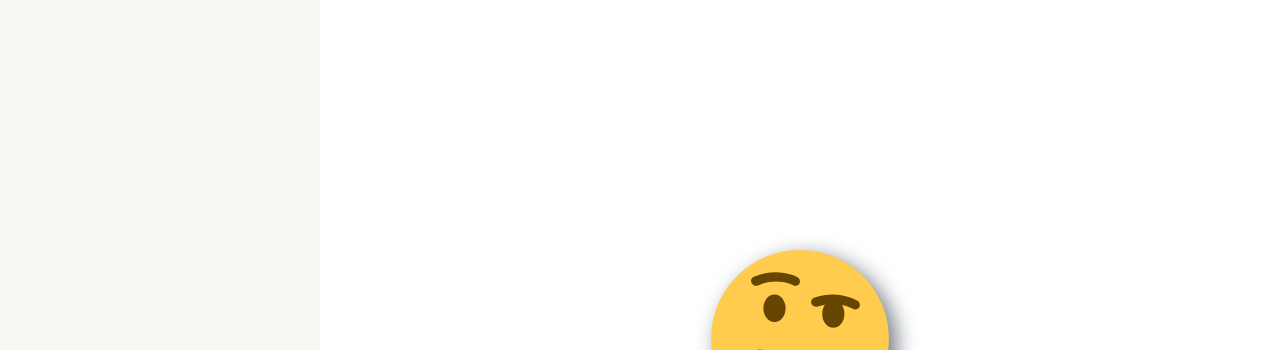
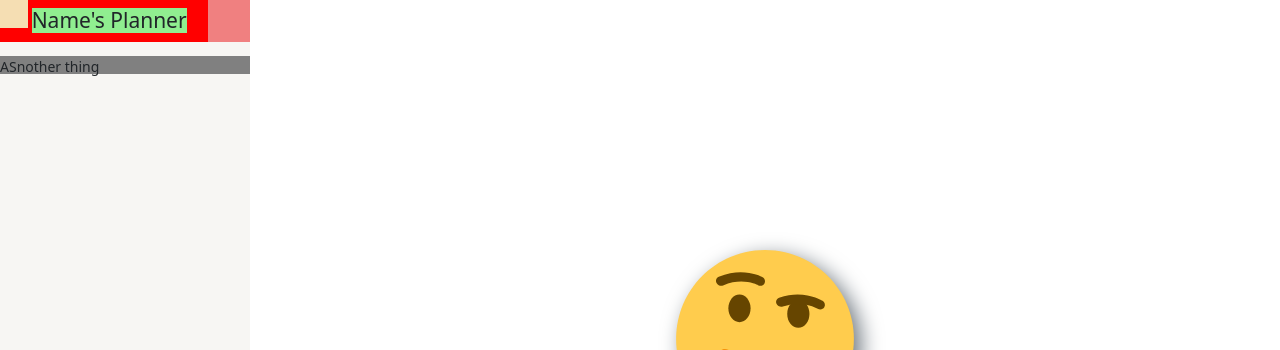
Before and after one commit to Artisine/ArtisinePlannerTracker, a plain HTML site: page client/index.html in a window 1280 px wide. Shown: the top 350 px of the page. Drawn offline with Linux system fonts and the light colour scheme.

Commit message:
0.1.4 Dashboard sidebar... some stuff, WIP

```diff
--- a/client/index.html
+++ b/client/index.html
@@ -139,10 +139,10 @@
 	</section>
 
 	<section name="dashboard">
-		<div class="row no-gutters">
-			<div class="col col-md-3">
+		<div name="dashboard_row">
+			<div name="dashboard_row_sidebar" >
 				<aside id="dashboard_sidebar">
-					<div name="centered">
+					<!-- <div name="centered">
 
 						<ul class="list-group">
 							<a href="#" class="list-group-item list-group-item-action">
@@ -157,11 +157,29 @@
 
 						</ul>
 
+					</div> -->
+
+					<div name="account-dialogue-button">
+						<div name="container-left">
+							<div name="icon">
+
+							</div>
+							<div name="displayname">
+								<h4>Name's Planner</h4>
+							</div>
+						</div>
+						<div name="container-right">
+							<div name="toggle-button">
+
+							</div>
+						</div>
 					</div>
+					<div style="width:100%; height:1rem;"></div>
+					<div style="background-color: grey;" class="pagebutton">ASnother thing</div>
 				</aside>
 			</div>
 
-			<div class="col ">
+			<div name="dashboard_row_content">
 				<header id="dashboard_content">
 					<!-- <img src="./images/thinkingEmoji.svg"> -->
 					<div name="nothinghere">
--- a/client/scripts/client.js
+++ b/client/scripts/client.js
@@ -48,7 +48,7 @@ import Dashboard from "./pages/dashboard.js";
 
 
 hideElement(LoginScreen.ElementReference);
-showElement(Dashboard.ElementReference)
+showElement(Dashboard.ElementReference);
 
 
 
--- a/client/styles/pages/dashboard.css
+++ b/client/styles/pages/dashboard.css
@@ -9,6 +9,13 @@
 	--dashboard-sidebar-bg: var(--notion-light-sidebar-bg);
 
 	--dashboard-content-bg: hsl(0, 0%, 100%);
+
+	--dashboard-sidebar-width: 250px;
+
+	--dashboard-sidebar-account-dialogue-height: 3rem;
+
+	--dashboard-sidebar-pagebutton-height: 1.25rem;
+
 }
 
 section[name="dashboard"] {
@@ -16,7 +23,31 @@ section[name="dashboard"] {
 	height: 100vh;
 	/* background-color: red; */
 }
+div[name="dashboard_row"] {
+	width: 100%;
+	height: 100%;
+	background-color: red;
+	position: relative;
+	display: flex;
+}
+div[name="dashboard_row_sidebar"] {
+	width: var(--dashboard-sidebar-width);
 
+}
+div[name="dashboard_row_content"] {
+	width: calc(100% - var(--dashboard-sidebar-width));
+
+}
+/* @media only screen and (min-width: 600px) {
+	div[name="dashboard_row_sidebar"] {
+		width:
+	}
+}
+@media only screen and (min-width: 992px) {
+	div[name="dashboard_row_content"] {
+
+	}
+} */
 #dashboard_sidebar {
 	width: 100%;
 	height: 100vh;
@@ -51,6 +82,58 @@ section[name="dashboard"] {
 #dashboard_sidebar > div[name="centered"] > ul.list-group .list-group-item:hover , #dashboard_sidebar > div[name="centered"] > ul.list-group .list-group-item:focus-within {
 	background-color: var(--bs-light);
 	color: var(--bs-dark);
+}
+
+#dashboard_sidebar > div[name="account-dialogue-button"] {
+	height: var(--dashboard-sidebar-account-dialogue-height);
+	/* background-color:hsl(0, 0%, 70%); */
+	background-color: var(--dashboard-sidebar-bg);
+	display: flex;
+	justify-content: left;
+	/* align-items: center; */
+
+	width: 100%;
+	/* position: relative; */
+}
+#dashboard_sidebar > div[name="account-dialogue-button"] > div[name="container-left"] {
+	padding: 2rem;
+	background-color: red;
+	height: 100%;
+	width: calc(100% - var(--dashboard-sidebar-account-dialogue-height));
+	/* display: flex;
+	justify-content: space-around;
+	align-items: center; */
+
+	display: block;
+
+
+	position: relative;
+}
+#dashboard_sidebar > div[name="account-dialogue-button"] > div[name="container-left"] > div {
+	background-color: lightgreen;
+	/* position: absolute;
+	top: 50%;
+	transform: translateY(-50%); */
+	display: inline-block;
+	position: relative;
+	/* position: absolute; */
+}
+#dashboard_sidebar > div[name="account-dialogue-button"] > div[name="container-left"] > div[name="icon"] {
+	padding-left: 1rem;
+	width: 2rem;
+	height: 2rem;
+	background-color: wheat;
+}
+
+#dashboard_sidebar > div[name="account-dialogue-button"] > div[name="container-right"] {
+	width: var(--dashboard-sidebar-account-dialogue-height);
+	height: 100%;
+	background-color: lightcoral;
+	/* position: relative; */
+}
+
+#dashboard_sidebar .pagebutton {
+	height: var(--dashboard-sidebar-pagebutton-height);
 }
 
 
```
